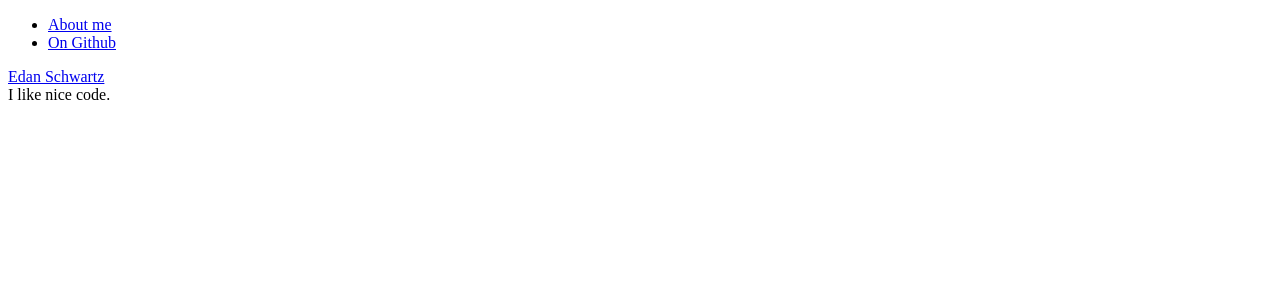
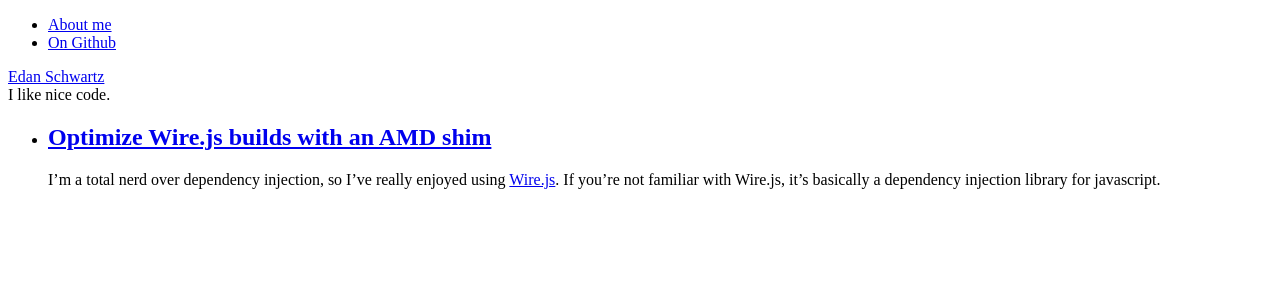
Before and after one commit to eschwartz/eschwartz.github.io, a Jekyll site: the page built from index.html, in a window 1280 px wide. Shown: the top 300 px of the page. Built offline with Jekyll 4.4.1, drawn with Linux system fonts in a browser that asks for light colours.

Commit message:
Publish Wire.js Amd Shim post

```diff
--- a/_drafts/wire-and-almondjs.md
+++ b/_posts/2014-09-11-wirejs-amd-shim.md
@@ -3,7 +3,7 @@ layout: post
 tags : [javascript, Wire.js, Almond.js, RequireJS, IoC, dependency injection]
 title: "Optimize Wire.js builds with an AMD shim"
 ---
-I tend to geek out on things like dependency injection, so I've really enjoyed using [Wire.js](https://github.com/cujojs/wire). If you're not familiar with Wire.js, it's basically a dependency injection library for javascript.
+I'm a total nerd over dependency injection, so I've really enjoyed using [Wire.js](https://github.com/cujojs/wire). If you're not familiar with Wire.js, it's basically a dependency injection library for javascript.
 
 
 I'm using Wire.js on a weather mapping application called [Aeris Interactive](http://wx.hamweather.com/local/us/mn/minneapolis/interactive.html), which I am building my for my employer, [HAMWeather](http://www.hamweather.com/). The heavy lifting for Aeris Interactive is all done by an open source library I built for HAMWeather called [Aeris.js](https://github.com/hamweather/aerisjs). This means that most of the work I'm doing on Aeris Interactive is bootstrapping, configuration, and integration.
```
